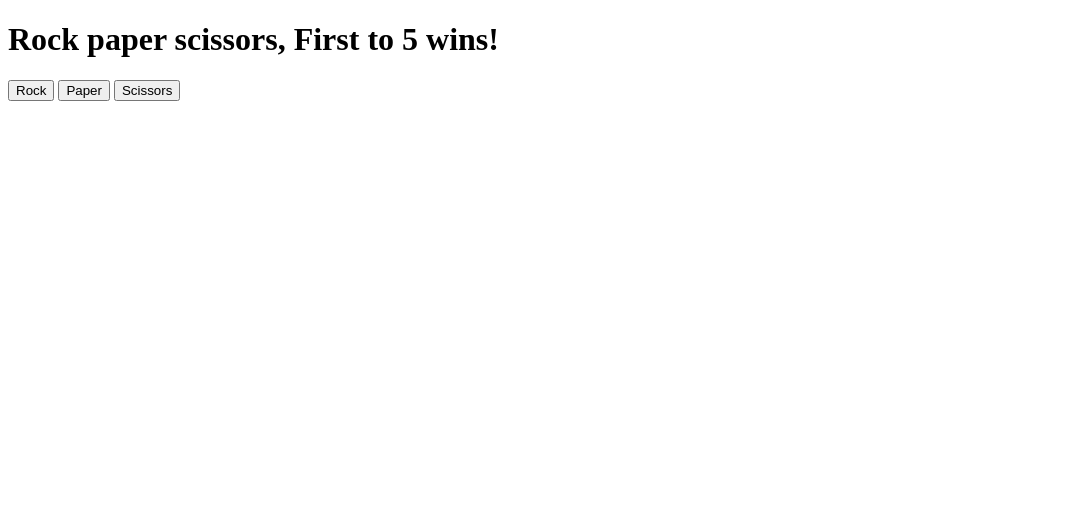
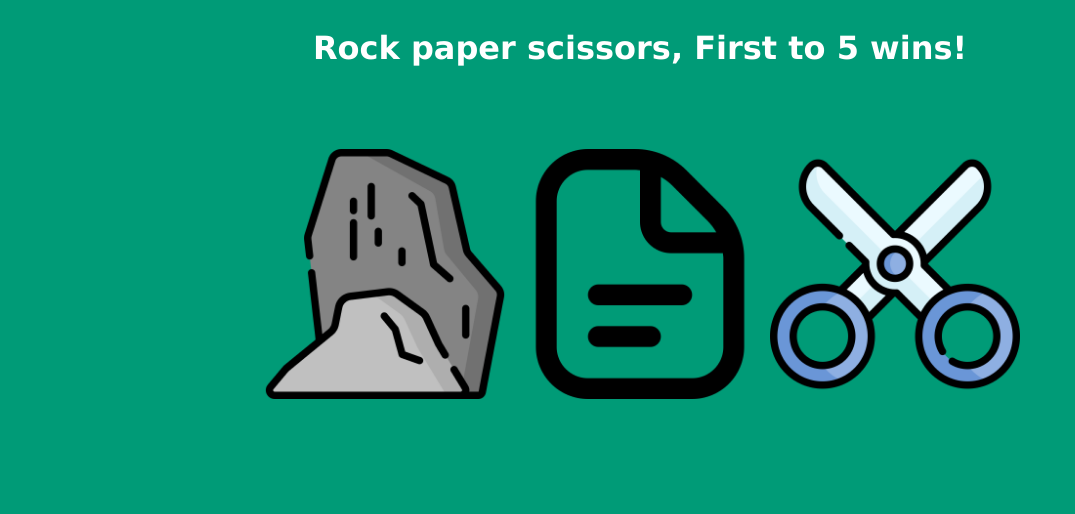
Before and after one commit to HichamAl/project_rock_paper_scissors, a plain HTML site: page index.html in a window 1280 px wide. Shown: the whole page, without its empty margins (0-1075 px from the left). Drawn offline with Linux system fonts and the light colour scheme.

Commit message:
added images for the options and some styling

```diff
--- /dev/null
+++ b/index.css
@@ -0,0 +1,23 @@
+body {
+    background-color: #009b77;
+    font-family: Verdana, sans-serif;
+    display: flex;
+    flex-direction: column;
+    justify-content: center;
+    align-items: center;
+}
+
+#rock, #paper, #scissors {
+    width: 250px;
+    height: auto;
+}
+
+h1 {
+    text-align: center;
+    color: white;
+}
+
+.options {
+    padding: 60px;
+
+}
--- a/index.html
+++ b/index.html
@@ -3,14 +3,17 @@
 <head>
     <meta charset="UTF-8">
     <meta name="viewport" content="width=device-width, initial-scale=1.0">
-    <title>Document</title>
+    <title>Rock paper scissors</title>
+    <link rel="stylesheet" href="index.css">
 </head>
 <body>
     <h1>Rock paper scissors, First to 5 wins!</h1>
 
-    <button id="rock">Rock</button>
-    <button id="paper">Paper</button>
-    <button id="scissors">Scissors</button>
+    <div class="options">
+    <img src="./images/rock.png" id="rock">
+    <img src="./images/paper.png" id="paper">
+    <img src="./images/scissors.png" id="scissors">
+    </div>
 
     <div id="results">
     </div>
```
Also changed, not shown: images/paper.png (added), images/rock.png (added), images/scissors.png (added).
